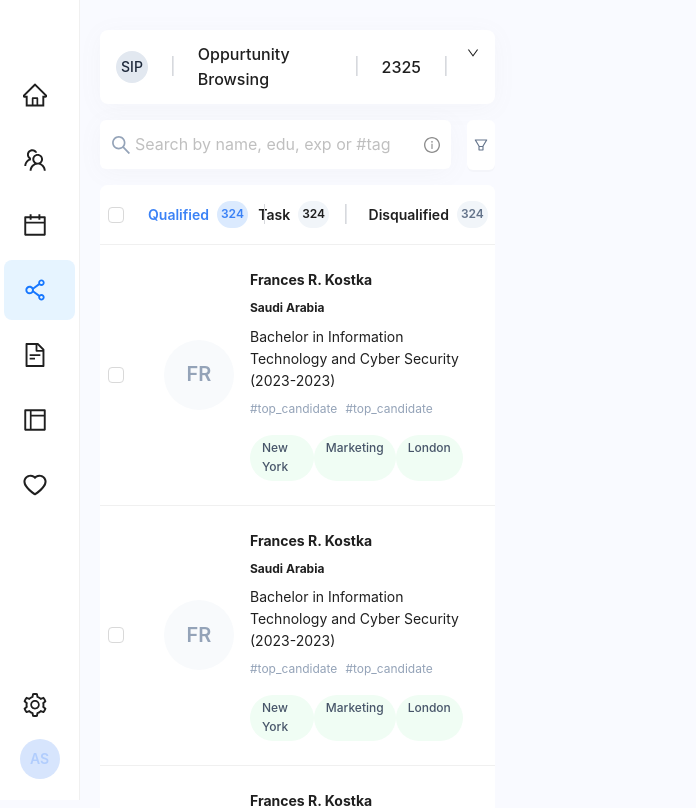
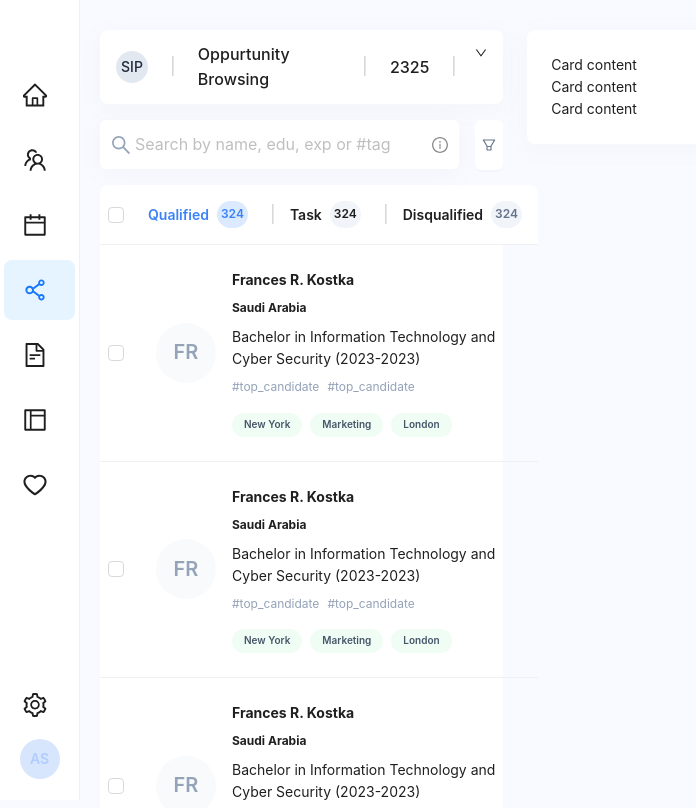
Before and after one commit to Shahriar-Rumel/antd-challenge-2, a React (Create React App) app: page / in a window 1280 px wide. Shown: the top 808 px of the page, without its empty margins (0-696 px from the left). Built offline with nearby package versions, Linux system fonts and the light colour scheme.

Commit message:
feat: add left side panel and user header

```diff
--- /dev/null
+++ b/src/modules/pages/home/components/UserHeader.tsx
@@ -0,0 +1,14 @@
+import React from 'react';
+import { Card } from 'antd';
+
+const UserHeader = () => {
+  return (
+    <Card className="border-0 shadow-primary">
+      <p>Card content</p>
+      <p>Card content</p>
+      <p>Card content</p>
+    </Card>
+  );
+};
+
+export default UserHeader;
--- a/src/modules/pages/home/components/UserTable.tsx
+++ b/src/modules/pages/home/components/UserTable.tsx
@@ -11,27 +11,27 @@ interface DataType {
 const columns: ColumnsType<DataType> = [
   {
     title: (
-      <div className="grid grid-cols-3">
+      <div className="flex items-center gap-2 justify-between">
         <h1 className="text-blue-500 inline-flex items-center">
           Qualified{' '}
           <span className="bg-blue-100 ml-2 text-blue-500 text-[12px] px-1 py-1 rounded-full">
             324
           </span>{' '}
+        </h1>
         <Divider
           type="vertical"
           className=" ml-4 w-[2px] h-[20px] bg-gray-200"
         />
-        </h1>
         <h1 className="inline-flex items-center">
           Task{' '}
           <span className="bg-slate-100 ml-2 slate-blue-500 text-[12px] px-1 py-1 rounded-full">
             324
           </span>
+        </h1>
         <Divider
           type="vertical"
           className="ml-4 w-[2px] h-[20px] bg-gray-200"
         />
-        </h1>
         <h1 className="inline-flex items-center">
           Disqualified
           <span className="bg-slate-100 ml-2 text-slate-500 text-[12px] px-1 py-1 rounded-full">
@@ -49,13 +49,12 @@ for (let i = 0; i < 10; i++) {
   data.push({
     key: i,
     name: (
-      <div className="flex items-center gap-4 hover:bg-blue-50 px-4 py-2 rounded-lg">
-        <div>
-          <div className="w-[70px] h-[70px] flex items-center justify-center bg-slate-50 text-slate-400 font-semibold rounded-full text-[20px]">
+      <div className="flex items-center gap-4 hover:bg-blue-50 px-2 py-2 rounded-lg">
+        <div className="w-[60px] h-[60px] flex items-center justify-center bg-slate-50 text-slate-400 font-semibold rounded-full text-[20px]">
           FR
         </div>
-        </div>
-        <div>
+
+        <div className="w-[75%]">
           <h2 className="text-[14px] font-bold">Frances R. Kostka</h2>
           <p className="text-[12px] font-bold my-2">Saudi Arabia</p>
           <p className="text-[14px] font-regular">
@@ -65,14 +64,14 @@ for (let i = 0; i < 10; i++) {
             <p className="text-[12px] text-slate-400">#top_candidate</p>
             <p className="text-[12px] text-slate-400">#top_candidate</p>
           </div>
-          <div className="flex gap- mt-4">
-            <p className="text-slate-600 bg-green-50  rounded-full px-3 py-1  text-[12px] font-medium">
+          <div className="flex gap-2 mt-4">
+            <p className="text-slate-600 bg-green-50  rounded-full px-3 py-1  text-[10px] font-semibold">
               New York
             </p>
-            <p className="text-slate-600 bg-green-50 rounded-full px-3 py-1  text-[12px] font-medium">
+            <p className="text-slate-600 bg-green-50 rounded-full px-3 py-1  text-[10px] font-semibold">
               Marketing
             </p>
-            <p className="text-slate-600 bg-green-50 rounded-full  px-3 py-1  text-[12px] font-medium">
+            <p className="text-slate-600 bg-green-50 rounded-full  px-3 py-1  text-[10px] font-semibold">
               London
             </p>
           </div>
--- a/src/modules/pages/home/index.tsx
+++ b/src/modules/pages/home/index.tsx
@@ -4,6 +4,7 @@ import Input from '../../shared/Input';
 import { SearchOutlined, FilterOutlined } from '@ant-design/icons';
 import { Button } from 'antd';
 import UserTable from './components/UserTable';
+import UserHeader from './components/UserHeader';
 
 const SearchWithFilter = () => {
   return (
@@ -31,7 +32,9 @@ const Home = (props: any) => {
             <SearchWithFilter />
             <UserTable />
           </aside>
-          <div className="w-[65%]"></div>
+          <div className="w-[65%]">
+            <UserHeader />
+          </div>
         </div>
       </section>
     </MainLayout>
```
Lines whose indentation alone changed are shown as unchanged.
